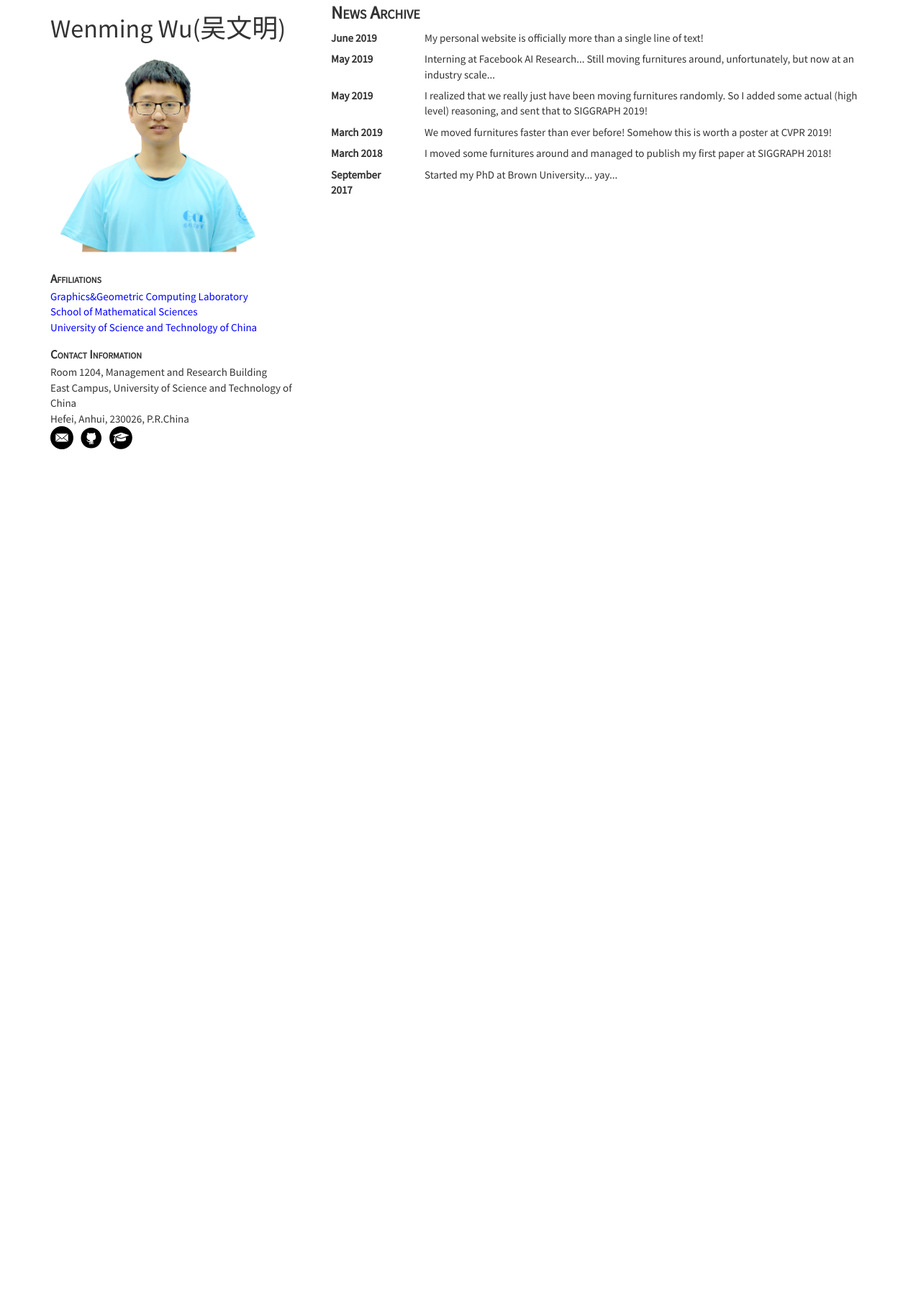
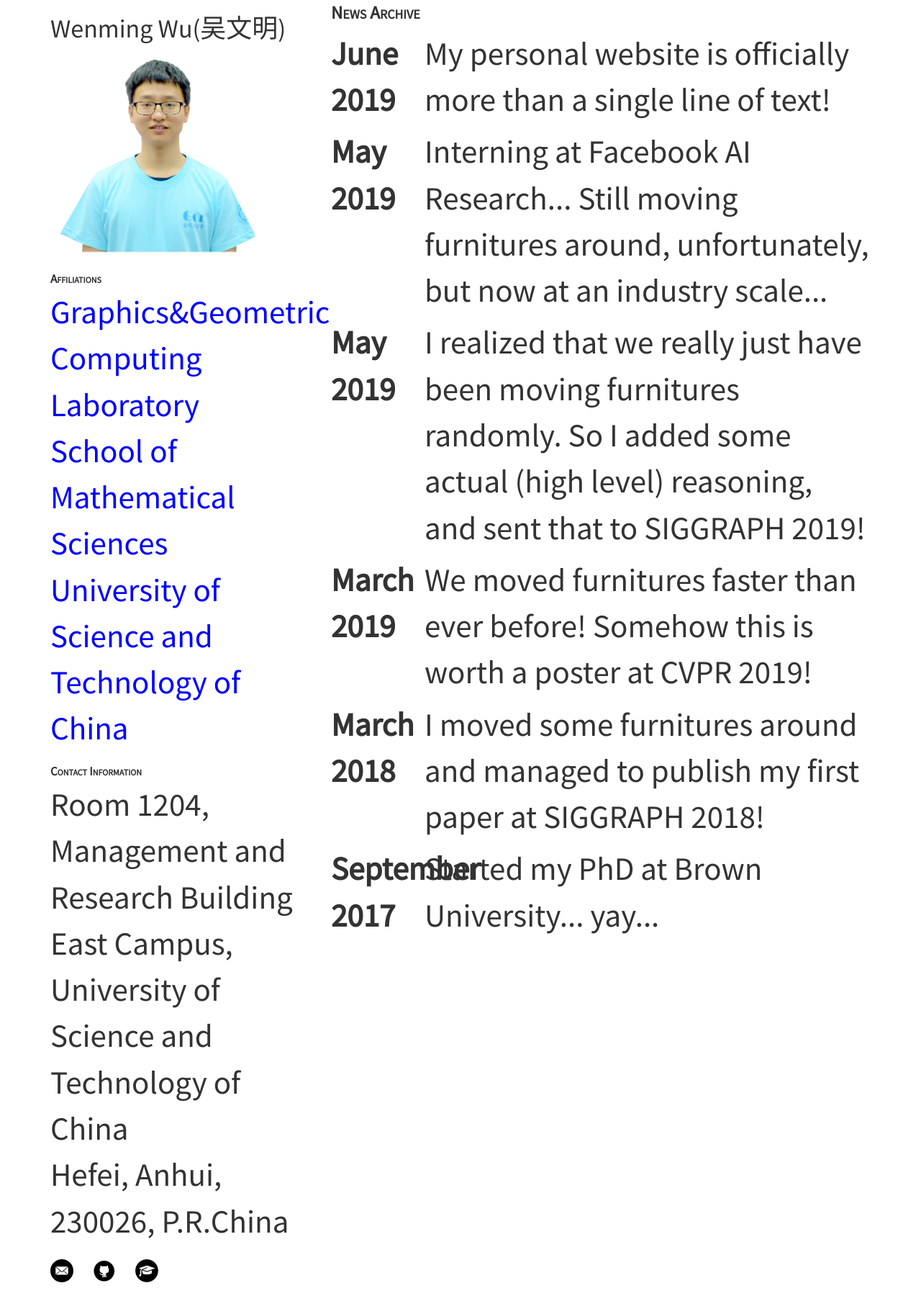
Before and after one commit to wutomwu/wutomwu.github.io, a Jekyll site: the page built from newsarchive.html, in a window 1280 px wide. Shown: the whole page at 72% size. Built offline with Jekyll 4.4.1, drawn with Linux system fonts in a browser that asks for light colours; before the commit the page ends 900 px from its top, so only the background shows below that.

Commit message:
Update style.css

```diff
--- a/css/style.css
+++ b/css/style.css
@@ -1,11 +1,11 @@
 body {
 	font-family: 'Source Sans Pro', sans-serif;
-	font-size: 15px;
+	font-size: 45px;
 }
 
 .post {
 	font-family: 'Source Sans Pro', sans-serif;
-	font-size: 18px;
+	font-size: 78px;
 }
 
 a, a:hover {
```
